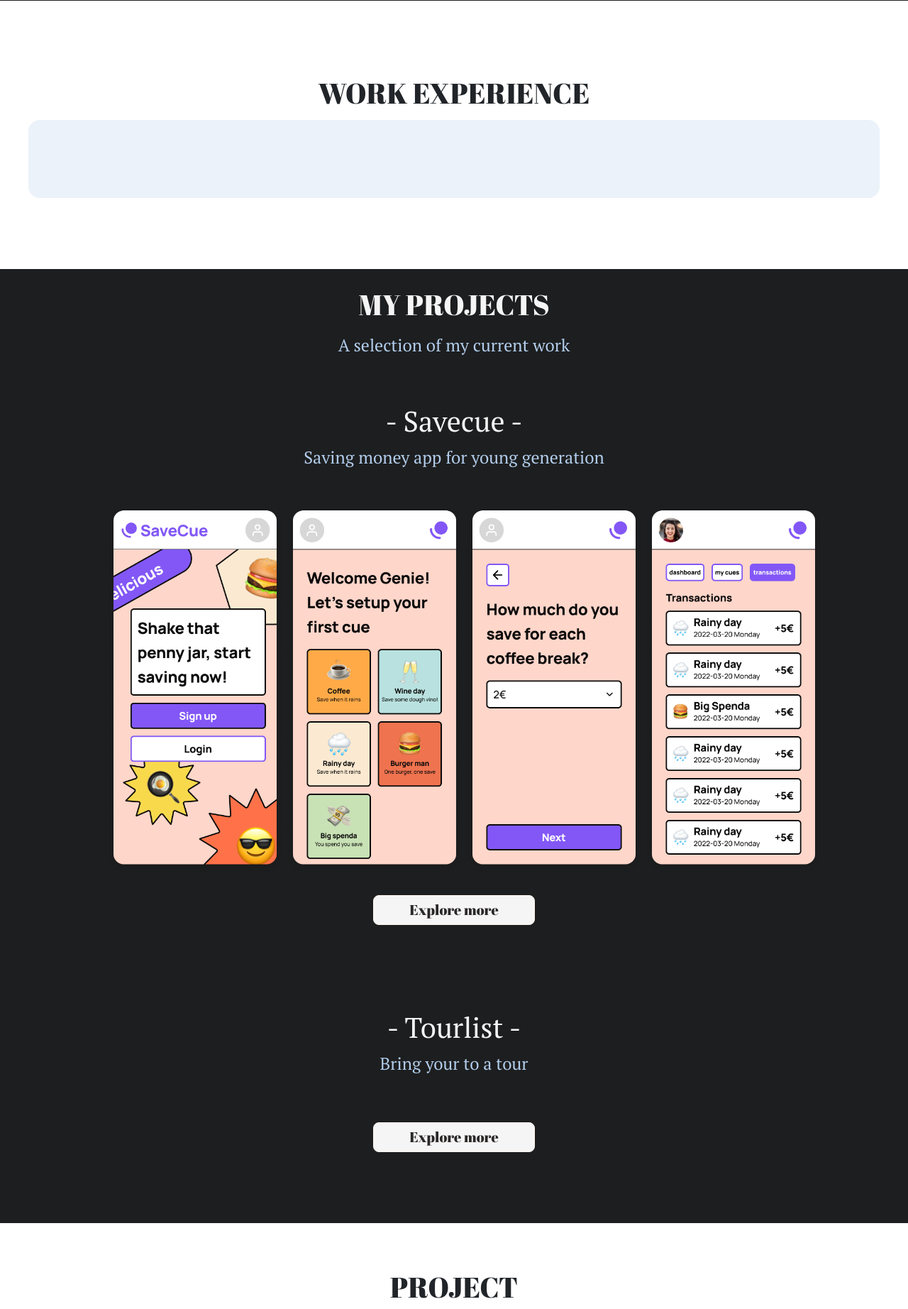
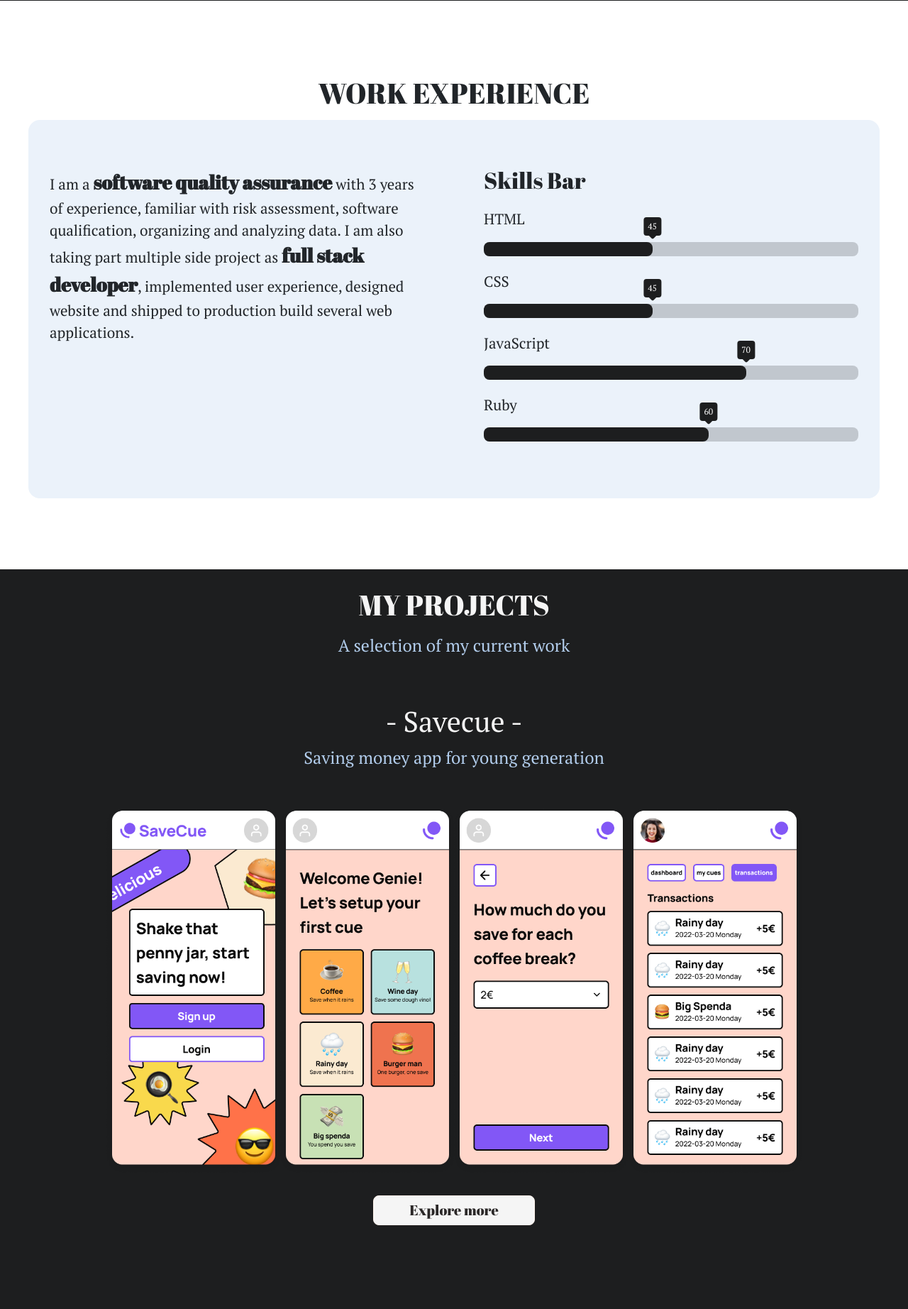
Before and after one commit to chiutzuning/response-web, a PHP site: page /src/index.html in a window 1280 px wide. Shown: the part 2361-4205 px from the top of the page at 71% size. Run offline with PHP 8.4, Linux system fonts and the light colour scheme; some libraries are stand-ins or nearby versions.

Commit message:
add skill-bar

```diff
--- a/css/style.css
+++ b/css/style.css
@@ -180,10 +180,12 @@ body {
   padding-bottom: 100px;
 }
 
+.container-center{
+ display: flex;
+ justify-content: center;
+}
+
 .side-project-list{
-  display: grid;
-  grid-template-columns: auto auto auto auto;
-  grid-gap: 3px;
   padding: 30px 150px;
   margin-right: auto;
   margin-left: auto;
@@ -273,6 +275,7 @@ body {
 }
 
 /* work-experience */
+
 .work-exprience-area .work-container{
   /* height: 400px; */
   margin: 40px;
@@ -289,10 +292,82 @@ body {
 
 .work-exprience-area .blue-container{
   background-color: #ebf2fa;
-  padding-top: 50px;
+  padding-top: 30px;
   padding-bottom: 60px;
   border-radius: 16px;
 }
+
+.work-exprience-area .work-intro{
+  padding: 38px 30px;
+}
+
+.work-exprience-area .work-intro p{
+  font-size: 1.3rem;
+}
+
+.work-exprience-area .work-intro strong{
+  font-size: 1.7rem;
+  font-weight:900;
+  font-family: 'Abril Fatface';
+}
+
+.work-exprience-area .skills-bar{
+  padding: 20px 30px;
+}
+
+.skills-bar h1{
+  font-family: 'Abril Fatface';
+  font-size: 2rem;
+}
+
+.work-exprience-area .skill-bar{
+   height: 20px;
+   background: #c1c7ce;
+   border-radius: 8px;
+}
+
+.work-exprience-area  .skill-name{
+  font-size: 1.3rem;
+}
+
+.work-exprience-area .skill{
+  margin-top: 20px;
+}
+
+.work-exprience-area .skill-per{
+  height: 20px;
+  background: #1d1e1f;
+  border-radius: 8px;
+  width: 0;
+  transition: 1s linear;
+  position: relative;
+}
+
+.skill-per::before{
+  content:attr(per);
+  position: absolute;
+  padding: 4px 6px;
+  background-color: #1d1e1f;
+  color: #fff;
+  font-size: 12px;
+  border-radius: 4px;
+  top: -35px;
+  right: 0;
+  transform: translateX(50%);
+}
+
+.skill-per::after{
+  content: '';
+  position: absolute;
+  width: 10px;
+  height: 10px;
+  background-color: #1d1e1f;
+  border-radius: 2px;
+  top: -16px;
+  right: 0;
+  transform: translateX(50%) rotate(45deg);
+}
+
 
 /* skill-list */
 
--- a/js/profile.js
+++ b/js/profile.js
@@ -17,4 +17,14 @@ $(document).ready(function(){
 
   //animation AOS
   AOS.init();
+
+  //skills bar
+  $('.skill-per').each(function() {
+    var $this = $(this);
+    var per = $this.attr('per');
+    $this.css("width", per + '%');
+    $({ animateValue: 0}).animate({ animateValue: per}, {
+      duration: 1000
+    });
+  });
 });
--- a/src/index.html
+++ b/src/index.html
@@ -257,7 +257,47 @@
       </div>
       <div class="work-list blue-container">
           <div class="row">
-
+              <div class="col-lg-6 col-md-6 col-sm-12">
+                <div class="work-intro">
+                  <p>
+                    I am a <strong>software quality assurance</strong> with 3 years of experience, familiar with risk assessment,
+                    software qualification, organizing and analyzing data. I am also taking part multiple side
+                    project as <strong>full stack developer</strong>, implemented user experience, designed website and shipped
+                    to production build several web applications.
+                  </p>
+                </div>
+              </div>
+              <div class="col-lg-6 col-md-6 col-sm-12">
+                  <div class="skills-bar">
+                     <div class="bar-title mt-3">
+                        <h1>Skills Bar</h1>
+                     </div>
+                     <div class="skill">
+                       <div class="skill-name">HTML</div>
+                       <div class="skill-bar mt-3">
+                         <div class="skill-per" per="45"></div>
+                       </div>
+                     </div>
+                     <div class="skill">
+                      <div class="skill-name">CSS</div>
+                      <div class="skill-bar mt-3">
+                        <div class="skill-per" per="45"></div>
+                      </div>
+                    </div>
+                    <div class="skill">
+                      <div class="skill-name">JavaScript</div>
+                      <div class="skill-bar mt-3">
+                        <div class="skill-per" per="70"></div>
+                      </div>
+                    </div>
+                    <div class="skill">
+                      <div class="skill-name">Ruby</div>
+                      <div class="skill-bar mt-3">
+                        <div class="skill-per" per="60"></div>
+                      </div>
+                    </div>
+                  </div>
+              </div>
           </div>
       </div>
     </div>
@@ -276,32 +316,41 @@
         <h1 class="title-text">- Savecue -</h1>
         <h3 class="title-text">Saving money app for young generation</h3>
       </div>
-      <div class="side-project-list">
+      <div class="side-project-list row">
+        <div class="col-lg-3 col-md-6 col-sm-12 container-center">
           <div class="side-project mt-3 border-shadow" data-aos="fade-up" data-aos-delay="100">
             <img src="/assets/profile/savecue/image/page/landing page.png" alt="confirmation_screen" width="250px">
           </div>
+        </div>
+        <div class="col-lg-3 col-md-6 col-sm-12 container-center">
           <div class="side-project mt-3" data-aos="fade-in" data-aos-delay="200">
             <img src="/assets/profile/savecue/image/page/create your first cue.png" alt="confirmation_screen" width="250px">
           </div>
+        </div>
+        <div class="col-lg-3 col-md-6 col-sm-12 container-center">
           <div class="side-project mt-3" data-aos="fade-up" data-aos-delay="100">
             <img src="/assets/profile/savecue/image/page/second condition-1.png" alt="confirmation_screen" width="250px">
           </div>
+        </div>
+        <div class="col-lg-3 col-md-6 col-sm-12 container-center">
           <div class="side-project mt-3" data-aos="fade-in" data-aos-delay="200">
             <img src="/assets/profile/savecue/image/page/transactions_full.png" alt="confirmation_screen" width="250px">
           </div>
         </div>
+      </div>
       <div class="button-container">
-        <button type="button" class="btn btn-lg btn-primary">Explore more</button>
+        <a href="/src/savecue-project.html"><button type="button" class="btn btn-lg btn-primary">Explore more</button></a>
       </div>
       <div class="side-project-title text-center list-space">
         <h1 class="title-text">- Tourlist -</h1>
         <h3 class="title-text">Bring your to a tour</h3>
+        <h3 class="title-text">To be continued.....</h3>
       </div>
       <div class="side-project-list">
         <!-- waiting for toulist -->
       </div>
       <div class="button-container">
-        <button type="button" class="btn btn-lg btn-primary">Explore more</button>
+        <a href="/src/savecue-project.html"><button type="button" class="btn btn-lg btn-primary">Explore more</button></a>
       </div>
     </div>
   </section>
@@ -311,7 +360,7 @@
   <!--==================End skills Area=======================-->
 
   <!--==================Starter Project Area=======================-->
-   <section class="project-area">
+   <!-- <section class="project-area">
      <div class="project-container">
         <div class="project-title text-center pd-5">
           <h1 class="text-uppercase title-text">Project</h1>
@@ -403,7 +452,7 @@
          </div>
         </div>
      </div>
-   </section>
+   </section> -->
   <!--==================End Project Area=======================-->
   </main>
   <!------------------------ Footer ------------------->
```
Also changed, not shown: css/page/project.css (+67 -0 lines), src/savecue-project.html (+35 -4 lines), assets/profile/savecue/image/full-display-2.png (added), assets/profile/savecue/image/full-display-25angle.png (added), assets/profile/savecue/image/full-display.png (added), 2 other files. Lines whose indentation alone changed are shown as unchanged.
